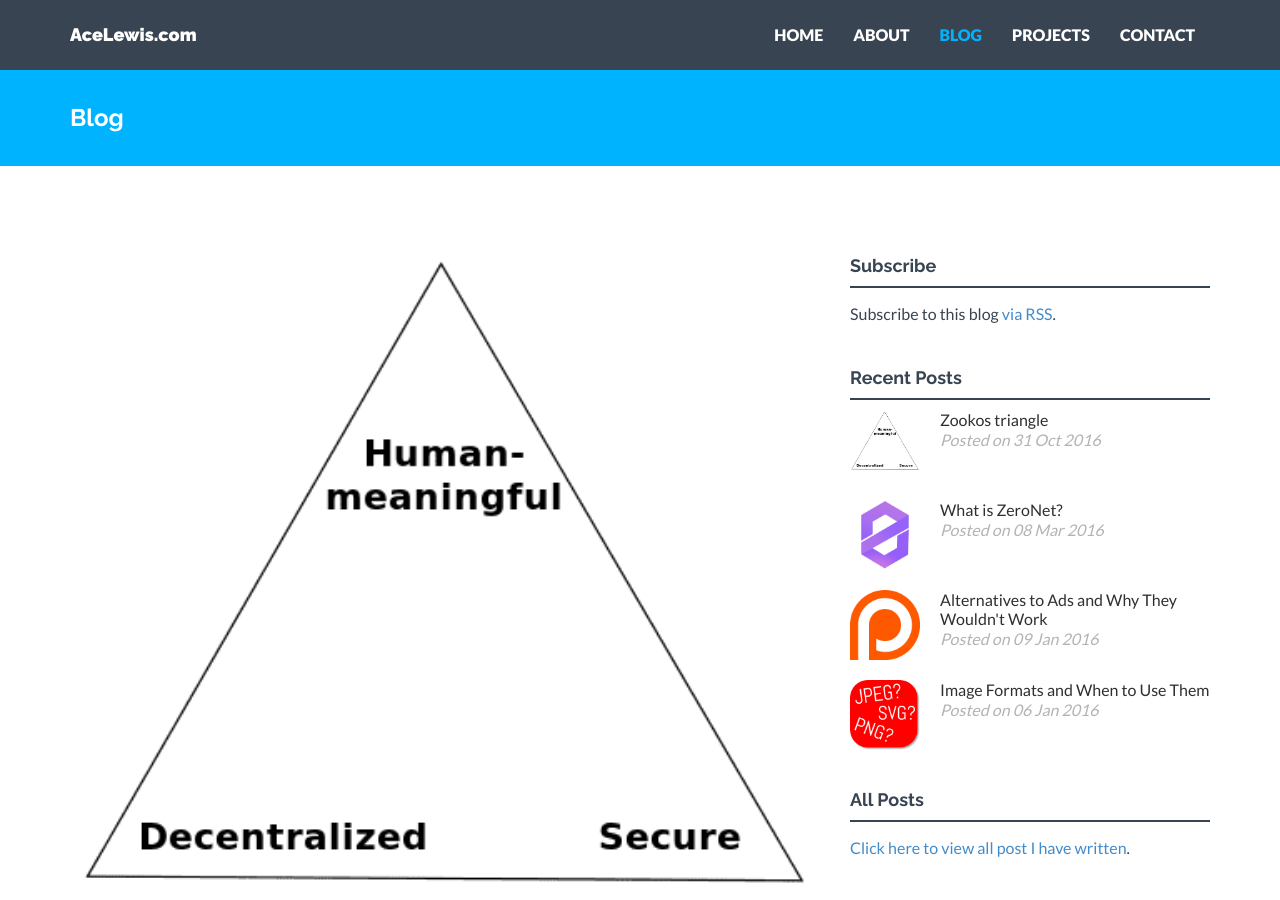
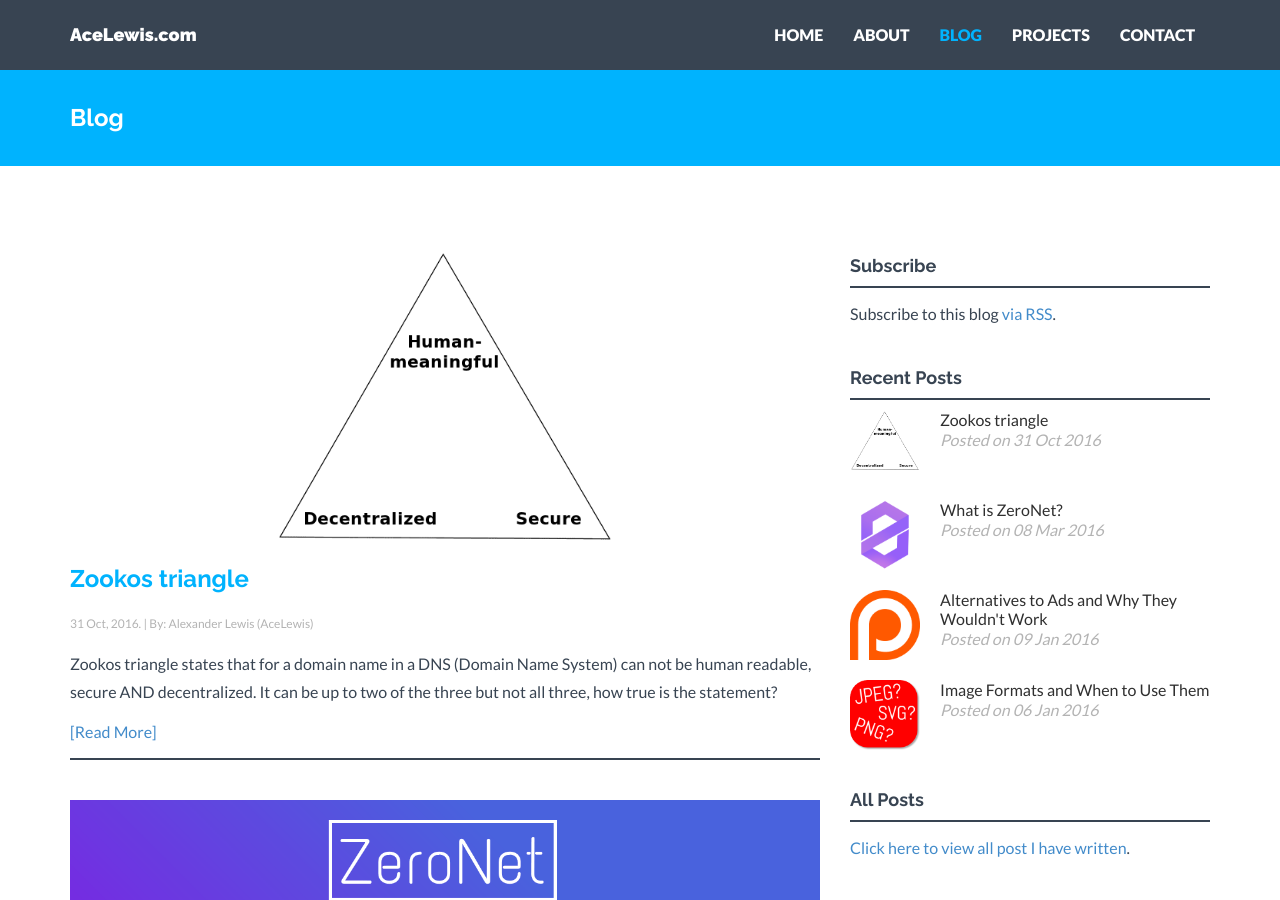
Before and after one commit to AceLewis/AceLewis.github.io, a Jekyll site: the page built from blog.html, in a window 1280 px wide and 900 px high. Built offline with Jekyll 4.4.1, drawn with Linux system fonts in a browser that asks for light colours; nearby versions of some CDN libraries.

Commit message:
Updated preview picture so image is not too big when square

```diff
--- a/_layouts/post.html
+++ b/_layouts/post.html
@@ -10,7 +10,7 @@ layout: default
         <div class="col-lg-8">
             <! -- Blog Post  -->
             {% if page.img %}
-                <p><img class="img-responsive" src="{{ "/assets/img/blog/" | prepend: site.baseurl }}{{ page.img }}" style = "width:100%"></p>
+                <p><img class="img-responsive" src="{{ "/assets/img/blog/" | prepend: site.baseurl }}{{ page.img }}" style = "max-width:100%; max-height: 300px; display:block; margin-left:auto; margin-right:auto;"></p>
             {% endif %}
             <a href="{{ page.url | prepend: site.baseurl }}"><h3 class="ctitle">{{ page.title }}</h3></a>
             <p><csmall>{{ page.date | date: "%-d %b, %Y" }}. | By: {% if page.author %} {{ page.author }} {% else %} {{ site.blog_name }}{% endif %}</csmall></p>
--- a/blog.html
+++ b/blog.html
@@ -12,7 +12,7 @@ permalink: /blog/
             {% for post in site.categories['blog'] %}
                 {% if post.img %}
                     <a href="{{ post.url | prepend: site.baseurl }}">
-                        <img class="img-responsive" src="{{ "/assets/img/blog/" | prepend: site.baseurl }}{{ post.img }}" style = "width:100%">
+                        <img class="img-responsive" src="{{ "/assets/img/blog/" | prepend: site.baseurl }}{{ post.img }}" style = "max-width:100%; max-height: 300px; display:block; margin-left:auto; margin-right:auto;" align="middle">
                     </a>
                 {% endif %}
                 <a href="{{ post.url | prepend: site.baseurl }}"><h3 class="ctitle">{{ post.title }}</h3></a>
```
